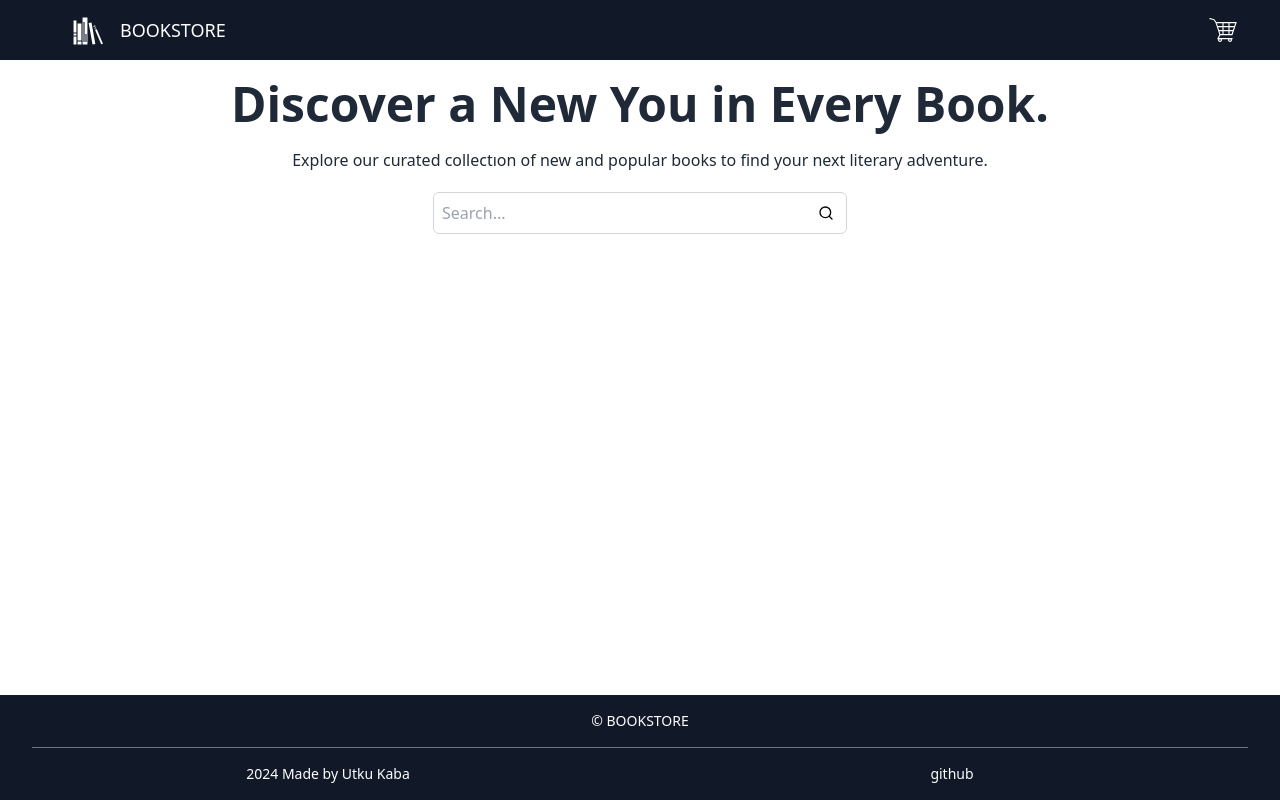
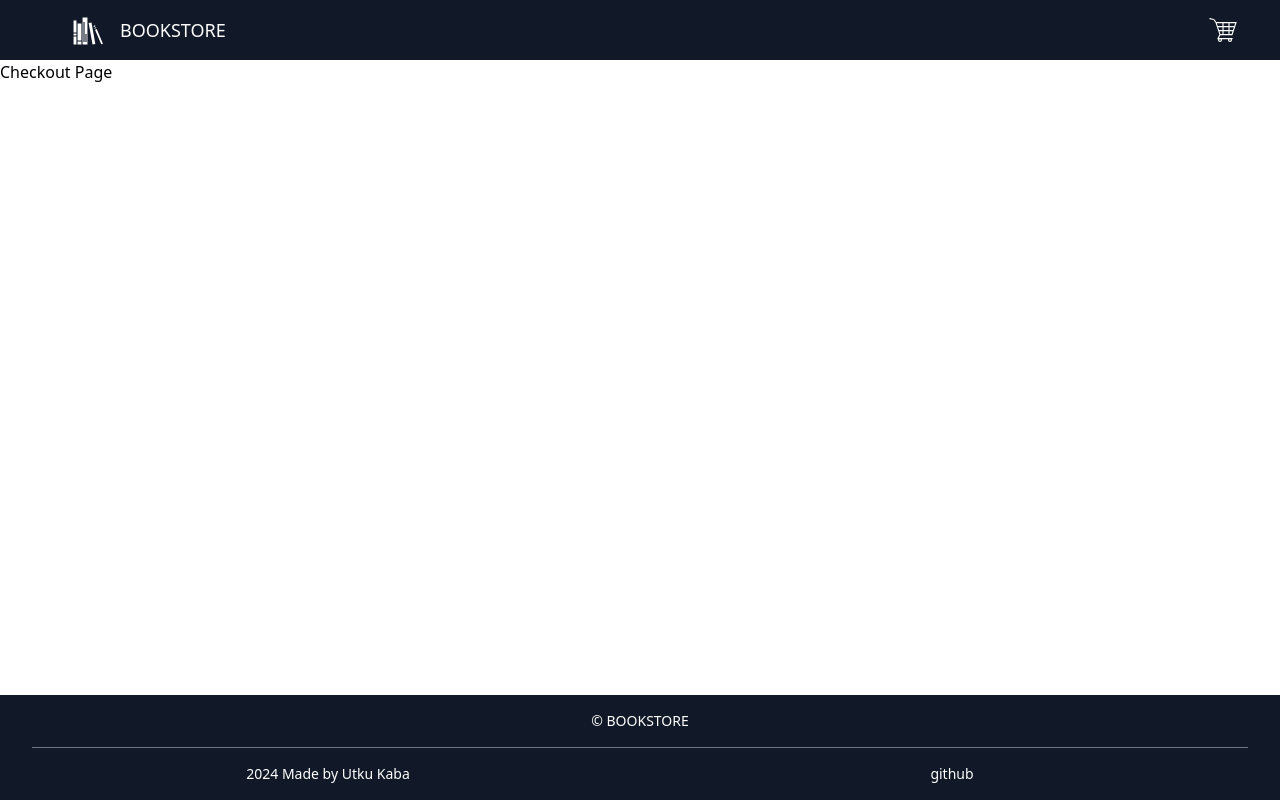
Before and after one commit to utqkaba/bookstore, a React (Vite) app: page /Checkout in a window 1280 px wide. Built offline with nearby package versions, Linux system fonts and the light colour scheme.

Commit message:
pages & routing

```diff
--- a/src/App.jsx
+++ b/src/App.jsx
@@ -1,13 +1,15 @@
-import Footer from "./components/Footer"
-import Navbar from "./components/Navbar"
-import Search from "./components/Search"
+import { BrowserRouter as Router, Routes, Route } from 'react-router-dom'
+import Homepage from "./pages/Homepage"
+import Checkout from "./pages/Checkout"
 
 export default function App() {
   return (
-    <div>
-      <Navbar />
-      <Search />
-      <Footer />
-    </div>
+    <Router>
+      <Routes>
+        <Route exact path="/" element={<Homepage />} />
+        <Route path="/Checkout" element={<Checkout />} />
+
+      </Routes>
+    </Router>
   )
 }
--- a/src/components/Navbar.jsx
+++ b/src/components/Navbar.jsx
@@ -1,15 +1,18 @@
 import { GiBookshelf, GiShoppingCart } from "react-icons/gi";
+import { Link } from "react-router-dom";
 
 const Navbar = () => {
   return (
     <nav className="bg-gray-900 px-4 flex justify-between items-center">
       <div className="flex items-center p-2 mx-12">
         <GiBookshelf color="white" size="2em" />
-        <a to="/" className="text-white font-extralight text-lg mx-2 p-2">BOOKSTORE </a>
+        <Link to="/" className="flex items-center text-white font-extralight text-lg p-2 mx-2 hover:scale-110 duration-500">
+          BOOKSTORE
+        </Link>
       </div>
-      <div className="flex items-center p-2 mx-4">
+      <Link to="/Checkout" className="flex items-center p-2 mx-4 hover:scale-110 duration-500">
         <GiShoppingCart color="white" size="2em" />
-      </div>
+      </Link>
     </nav>
   );
 };
--- /dev/null
+++ b/src/pages/Checkout.jsx
@@ -0,0 +1,12 @@
+import Footer from "../components/Footer"
+import Navbar from "../components/Navbar"
+
+export default function App() {
+  return (
+    <div>
+      <Navbar />
+      <p>Checkout Page</p>
+      <Footer />
+    </div>
+  )
+}
--- /dev/null
+++ b/src/pages/Homepage.jsx
@@ -0,0 +1,13 @@
+import Footer from "../components/Footer"
+import Navbar from "../components/Navbar"
+import Search from "../components/Search"
+
+export default function App() {
+  return (
+    <div>
+      <Navbar />
+      <Search />
+      <Footer />
+    </div>
+  )
+}
```
